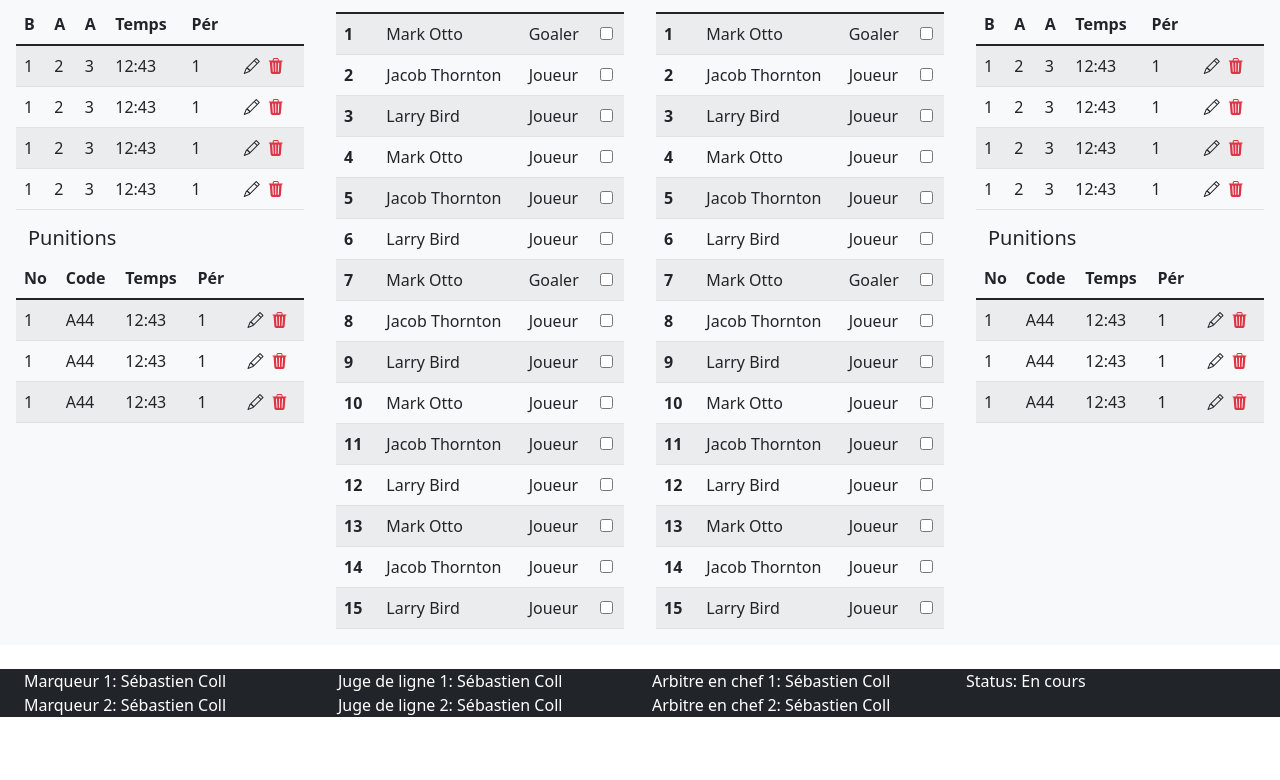
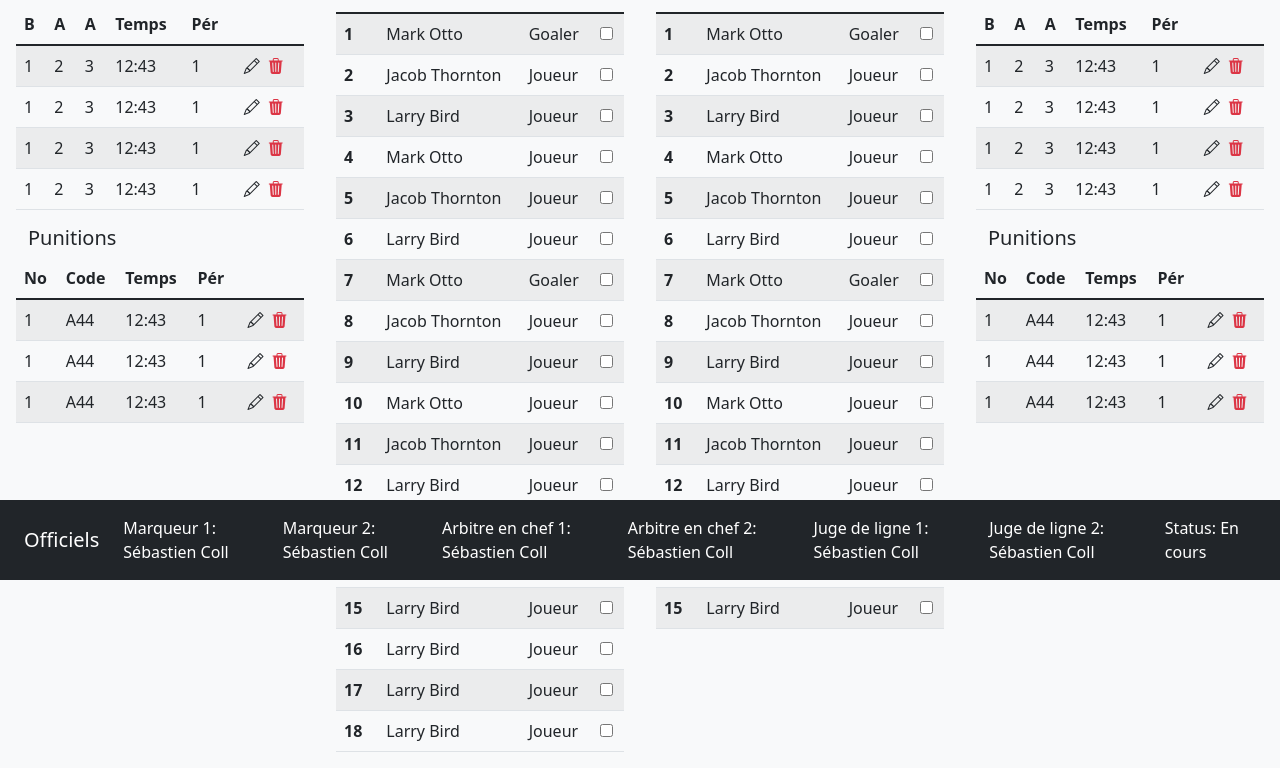
Before and after one commit to SebastienColl/chrono-webapp, a plain HTML site: page index.html in a window 1280 px wide. Shown: the part 220-1000 px from the top of the page. Before the commit the page ends 937 px from the top, so only its background shows below. Drawn offline with nearby package versions, Linux system fonts and the light colour scheme.

Commit message:
Update index.html

```diff
--- a/index.html
+++ b/index.html
@@ -66,33 +66,7 @@
       </div>
       <!-- Game information -->
       <div class="row">
-          <!-- <div class="row">
-              <div class="col">
-                  Endroit: Sabourin
-              </div>
-              <div class="col">
-                  Date: 29/02/2022
-              </div>
-              <div class="col">
-                  Catégorie: Junior A
-              </div>
-              <div class="col">
-                  # de Partie: 12345
-              </div>
-              <div class="col">
-                  Ville: Hull
-              </div>
-              <div class="col">
-                  Heure: 20h00
-              </div>
-              <div class="col">
-                  Section: Ouest
-              </div>
-              <div class="col">
-                  Ligue: LHRO
-              </div>
-          </div> -->
-          <nav class="navbar navbar-expand-md navbar-dark bg-dark">
+          <nav class="navbar navbar-expand-lg navbar-dark bg-dark">
             <div class="container-fluid">
               <a class="navbar-brand" href="#">Information de la partie</a>
               <button class="navbar-toggler" type="button" data-bs-toggle="collapse" data-bs-target="#gameInfoCollapse" aria-controls="gameInfoCollapse" aria-expanded="false" aria-label="Toggle navigation">
@@ -132,7 +106,7 @@
     </div>
 
     <!-- Game sheet -->
-    <div class="container-fluid mb-4 bg-light">
+    <div class="container-fluid mb-5 bg-light">
         <div class="row">
           <!-- Away team -->
           <div class="col-lg-6 col-md-12 col-sm-12">
@@ -333,6 +307,24 @@
                                   </tr>
                                   <tr>
                                     <th scope="row">15</th>
+                                    <td>Larry Bird</td>
+                                    <td>Joueur</td>
+                                    <td><input type="checkbox"></td>
+                                  </tr>
+                                  <tr>
+                                    <th scope="row">16</th>
+                                    <td>Larry Bird</td>
+                                    <td>Joueur</td>
+                                    <td><input type="checkbox"></td>
+                                  </tr>
+                                  <tr>
+                                    <th scope="row">17</th>
+                                    <td>Larry Bird</td>
+                                    <td>Joueur</td>
+                                    <td><input type="checkbox"></td>
+                                  </tr>
+                                  <tr>
+                                    <th scope="row">18</th>
                                     <td>Larry Bird</td>
                                     <td>Joueur</td>
                                     <td><input type="checkbox"></td>
@@ -576,34 +568,43 @@
       </div>
     </div>
     <!-- Game personel / Footer -->
-    <footer class="sticky-bottom mt-auto bg-dark text-white px-4">
+    <footer class="fixed-bottom bg-dark text-white">
     <!-- <footer class="mt-auto bg-dark text-white px-4"> -->
       <div class="row">
-          <div class="col">
-              Marqueur 1: Sébastien Coll
+        <nav class="navbar navbar-expand-lg navbar-dark bg-dark">
+          <div class="container-fluid">
+            <a class="navbar-brand" href="#">Officiels</a>
+            <button class="navbar-toggler" type="button" data-bs-toggle="collapse" data-bs-target="#gameOfficialsCollapse" aria-controls="gameOfficialsCollapse" aria-expanded="false" aria-label="Toggle navigation">
+              <span class="navbar-toggler-icon"></span>
+            </button>
+            <div class="collapse navbar-collapse" id="gameOfficialsCollapse">
+              <ul class="navbar-nav me-auto mb-2 mb-lg-0">
+                <li class="nav-item">
+                  <a class="nav-link active">Marqueur 1: Sébastien Coll</a>
+                </li>
+                <li class="nav-item">
+                  <a class="nav-link active">Marqueur 2: Sébastien Coll</a>
+                </li>
+                <li class="nav-item">
+                  <a class="nav-link active">Arbitre en chef 1: Sébastien Coll</a>
+                </li>
+                <li class="nav-item">
+                  <a class="nav-link active">Arbitre en chef 2: Sébastien Coll</a>
+                </li>
+                <li class="nav-item">
+                  <a class="nav-link active">Juge de ligne 1: Sébastien Coll</a>
+                </li>
+                <li class="nav-item">
+                  <a class="nav-link active">Juge de ligne 2: Sébastien Coll</a>
+                </li>
+                <li class="nav-item">
+                  <a class="nav-link active">Status: En cours</a>
+                </li>
+              </ul>
+            </div>
           </div>
-          <div class="col">
-              Juge de ligne 1: Sébastien Coll
-          </div>
-          <div class="col">
-              Arbitre en chef 1: Sébastien Coll
-          </div>
-          <div class="col">
-              Status: En cours
-          </div>
-      </div>
-      <div class="row">
-          <div class="col">
-              Marqueur 2: Sébastien Coll
-          </div>
-          <div class="col">
-              Juge de ligne 2: Sébastien Coll
-          </div>
-          <div class="col">
-              Arbitre en chef 2: Sébastien Coll
-          </div>
-          <div class="col"></div>
-      </div>
+        </nav>
+    </div>
     </footer>
   </body>
 </html>
```
